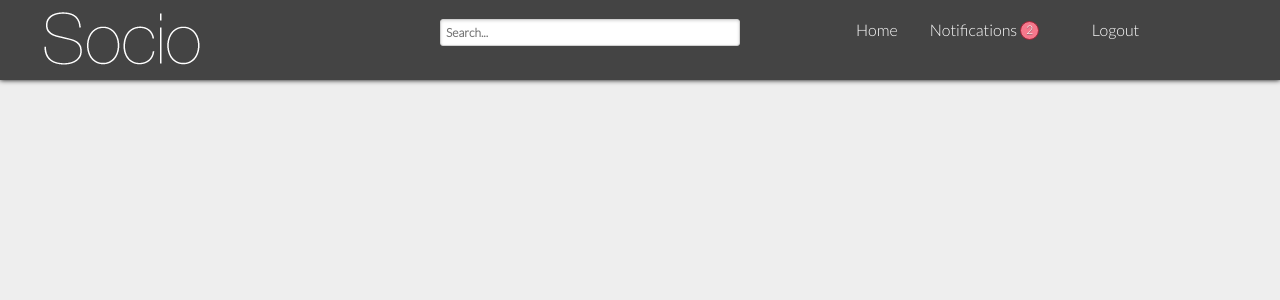
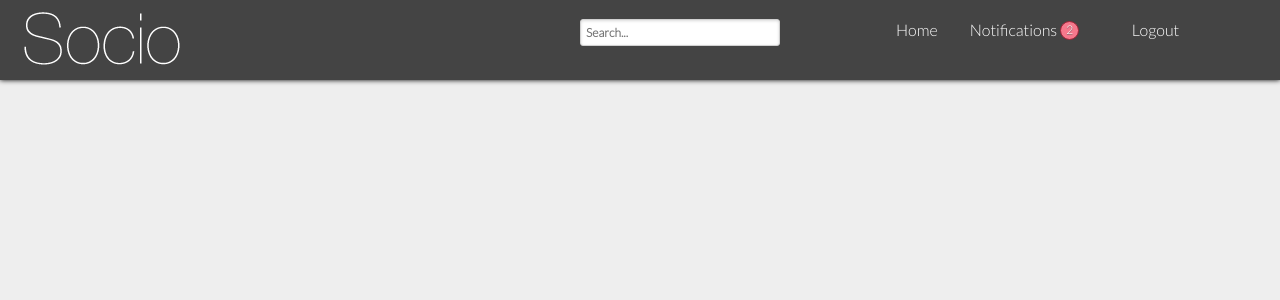
Before and after one commit to HeshamMeneisi/4H, a PHP site: page /hud.php in a window 1280 px wide; the page is wider, and only the part inside the window is pictured. Shown: the top 300 px of that part. Run offline with PHP 8.4, Linux system fonts and the light colour scheme; the visitor is signed in with stand-in values (Sample User, id 1); data that the repository does not hold is empty.

Commit message:
Fix overflow

```diff
--- a/css/hud.css
+++ b/css/hud.css
@@ -99,7 +99,7 @@ body {
 }
 
 .logo {
-    margin-left: 20px;
+float:left;
 }
 
 ul {
@@ -116,7 +116,7 @@ ul {
     border: 1px solid #d1d1d1;
     font: bold 12px Arial, Helvetica, Sans-serif;
     color: #bebebe;
-    width: 300px;
+    width: 200px;
     padding: 5px 10px 5px 5px;
     -webkit-border-radius: 3px;
     -moz-border-radius: 3px;
@@ -131,7 +131,7 @@ ul {
 }
 
 #search input[type="text"]:focus {
-    width: 350px;
+    width: 230px;
 }
 
 li {
@@ -204,6 +204,14 @@ div.comment {
     color: white;
     text-decoration: none;
 }
-.navbar-p{
-    margin-left:120px;
+ul.navbar{
+    float:right;
+    padding:0;
+    max-width:800px;
+
 }
+ul.navbar-p{
+    float:right;
+    padding:0;
+    max-width:1000px;
+}
--- a/hud.php
+++ b/hud.php
@@ -5,10 +5,10 @@
 <link rel="stylesheet" href="css/profile.css">
 <script src="js/auth.js"></script>
 <script src="js/form.js"></script>
+<script src="js/picture.js"></script>
 <script src="js/jquery-3.1.1.js"></script>
 </head>
 <div class='uhud'>
-<a href="../"><img class="logo" src="files/logo.png" alt="Socio"/></a>
 <?php
 require_once 'user.php';
 if (is_logged()):
--- a/userhud.php
+++ b/userhud.php
@@ -2,6 +2,7 @@
 include_once 'user.php';
 
 ?>
+<a href="../"><img class="logo" src="files/logo.png" alt="Socio"/></a>
 <?php
     if (isset($_GET['p'])){
         echo '<ul class="navbar-p">';
```
